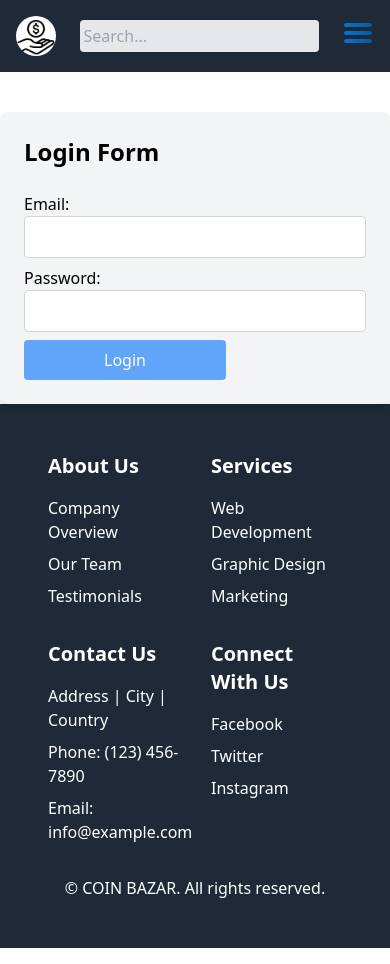
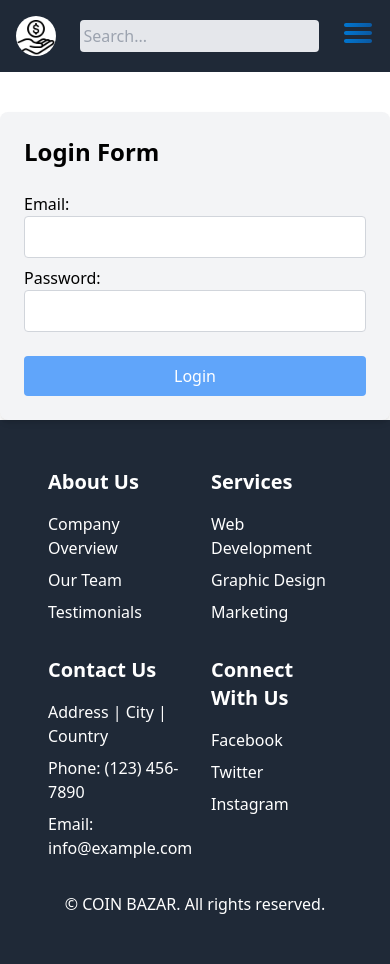
Before and after one commit to showrov29/Coin-Bazar-Frontend, a Next.js app: page /auth/signin in a window 390 px wide. Built offline with nearby package versions, Linux system fonts and the light colour scheme.

Commit message:
submit button long

```diff
--- a/pages/auth/signin.js
+++ b/pages/auth/signin.js
@@ -1,3 +1,4 @@
+// pages/signin.js
 import { useState, useEffect } from "react";
 import Header from "../components/Header";
 import Footer from "../components/Footer";
@@ -43,7 +44,7 @@ const Signin = () => {
   return (
     <div>
       <Header />
-      <div className="container mx-auto mt-10 flex">
+      <div className="container mx-auto mt-10 flex flex-col lg:flex-row">
         <div className="w-full lg:w-1/2 lg:pr-4 hidden lg:block">
           <Swiper
             className="swiper-container"
@@ -92,7 +93,7 @@ const Signin = () => {
               />
             </label>
             <button
-              className="bg-blue-400 text-white py-2 px-20  rounded hover:bg-blue-700"
+              className="bg-blue-400 text-white py-2 px-4 md:px-20 rounded w-full mt-4 hover:bg-blue-600"
               type="submit"
             >
               Login
--- a/pages/auth/signup.js
+++ b/pages/auth/signup.js
@@ -133,7 +133,7 @@ const Register = () => {
               />
             </label>
             <button
-              className="bg-blue-500 text-white py-2 px-4 rounded hover:bg-blue-600"
+              className="bg-blue-400 text-white py-2 px-4 md:px-20 rounded w-full hover:bg-blue-600"
               type="submit"
             >
               Submit
```
